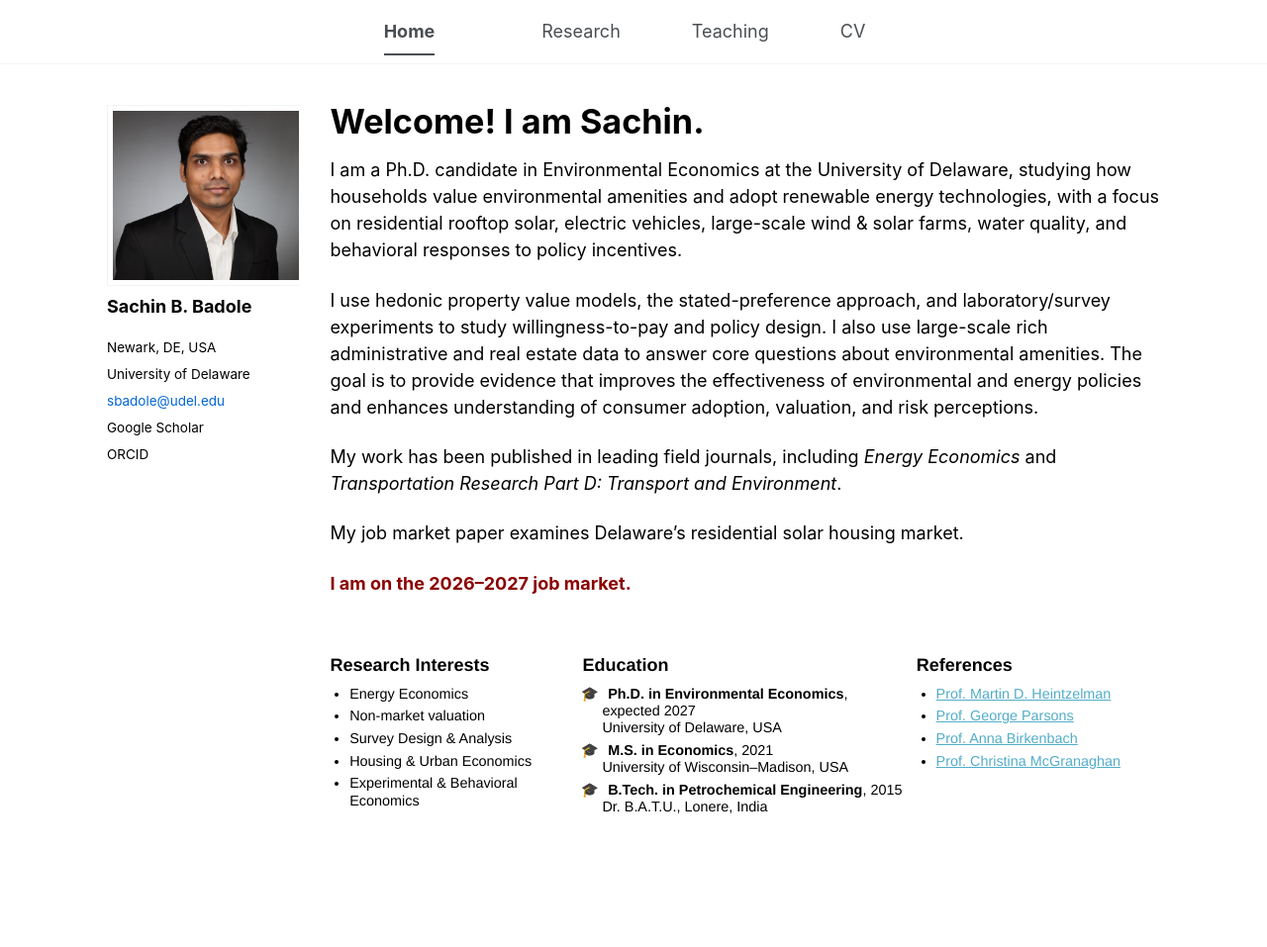
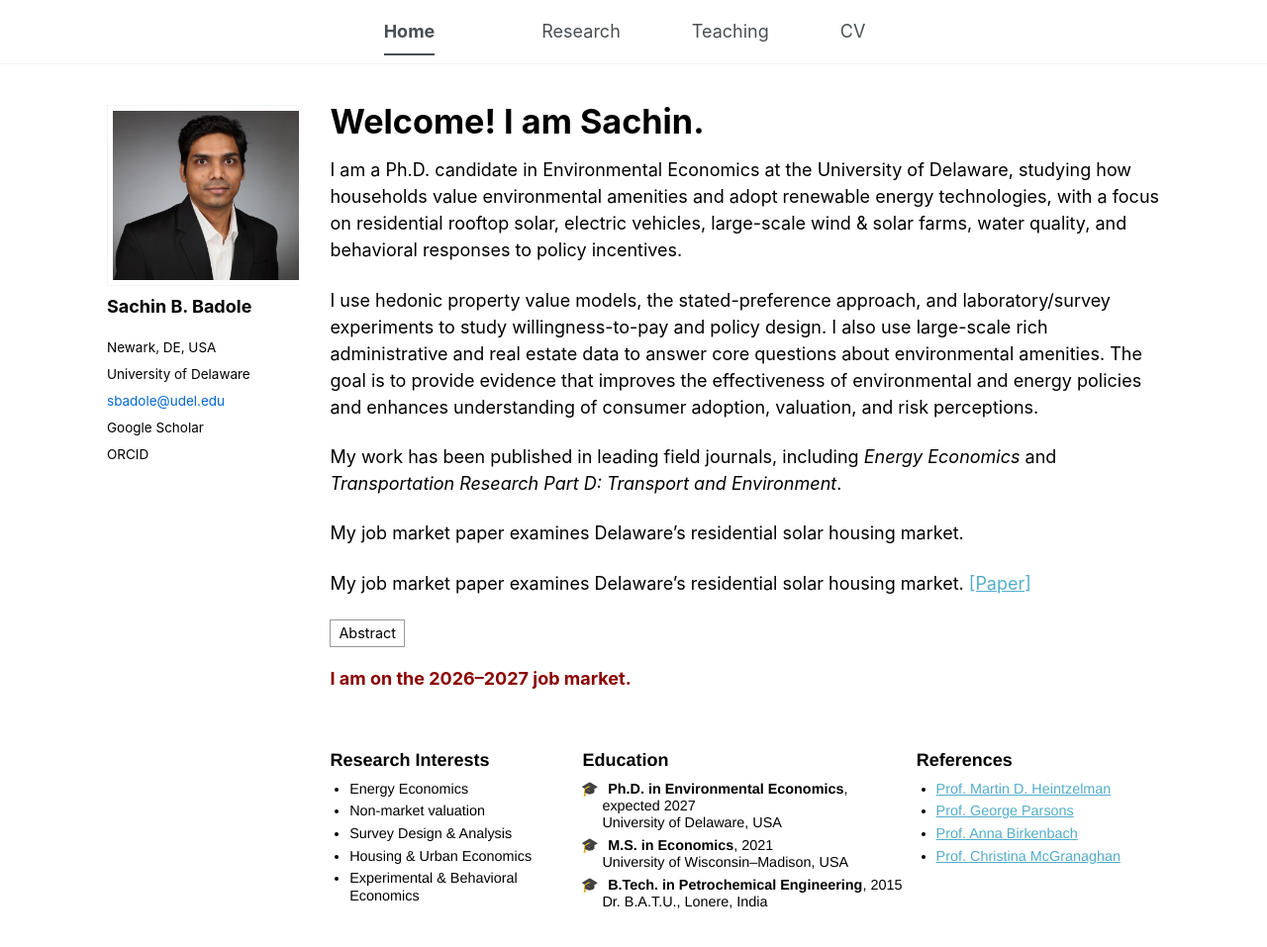
Before and after one commit to sachin-b-badole/sachin-b-badole.github.io, a Jekyll site: the page built from _pages/about.md, in a window 1280 px wide and 1124 px high. Shown: the top 957 px of the window at 99% size. Built offline with Jekyll 4.4.1, drawn with Linux system fonts in a browser that asks for light colours.

Commit message:
Update about.md

```diff
--- a/_pages/about.md
+++ b/_pages/about.md
@@ -16,6 +16,30 @@
 My work has been published in leading field journals, including *Energy Economics* and *Transportation Research Part D: Transport and Environment*.
 
 My job market paper examines Delaware’s residential solar housing market.
+
+<p>
+My job market paper examines Delaware’s residential solar housing market.
+<a href="/files/JMP.pdf" target="_blank">[Paper]</a>
+</p>
+
+<details class="paper-details">
+  <summary>
+    <span class="toggle-label">
+      <span class="show">Abstract</span>
+      <span class="hide">Hide Abstract</span>
+    </span>
+  </summary>
+
+  <div class="abstract-text">
+    This paper estimates the capitalization of residential rooftop solar photovoltaic
+    systems into housing prices using a unique property-level dataset for Delaware.
+    By combining solar installation records with repeat-sales and cross-sectional
+    housing transaction data, the analysis examines how solar premiums evolve over
+    time and the extent to which homeowners recover their solar investment upon sale.
+  </div>
+</details>
+
+
 
 <span style="color:darkred; font-weight:bold;">I am on the 2026–2027 job market.</span>
 
```
